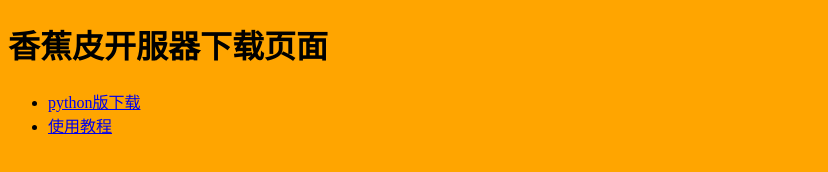
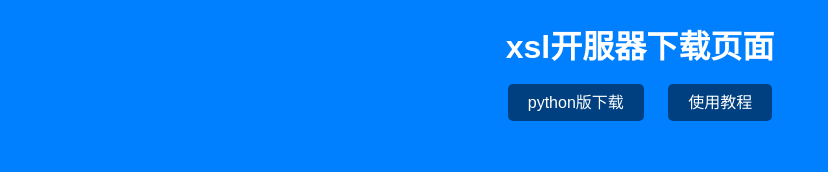
Before and after one commit to yxbananaskin5332/yxbananaskin5332.github.io, a plain HTML site: page software/xsl.html in a window 1280 px wide. Shown: the whole page, without its empty margins (0-828 px from the left). Drawn offline with Linux system fonts and the light colour scheme.

Commit message:
Update xsl.html

```diff
--- a/software/xsl.html
+++ b/software/xsl.html
@@ -4,19 +4,43 @@
     <meta charset="UTF-8">
     <meta name="viewport" content="width=device-width, initial-scale=1.0">
     <meta http-equiv="X-UA-Compatible" content="ie=edge">
-
-<style>
-  body {
-    background-color: orange;
-  }
-</style>
-<title>香蕉皮开服器下载页面</title>
+    <title>xsl开服器下载页面</title>
+    <style>
+        body {
+            background-color: #0080ff;
+            color: white;
+            font-family: Arial, sans-serif;
+        }
+        h1 {
+            text-align: center;
+        }
+        ul {
+            list-style-type: none;
+            margin: 0;
+            padding: 0;
+            text-align: center;
+        }
+        li {
+            display: inline;
+            margin: 10px;
+        }
+        a {
+            text-decoration: none;
+            color: white;
+            padding: 10px 20px;
+            border-radius: 5px;
+            background-color: #004080;
+        }
+        a:hover {
+            background-color: #0066cc;
+        }
+    </style>
 </head>
 <body>
-    <h1>香蕉皮开服器下载页面</h1>
+    <h1>xsl开服器下载页面</h1>
     <ul>
-        <li><a href=xsl.exe>python版下载</a></li>
-	<li><a href=xsljiaocheng.html>使用教程</a></li>
+        <li><a href="xsl.exe">python版下载</a></li>
+        <li><a href="xsljiaocheng.html">使用教程</a></li>
     </ul>
 </body>
 </html>
```
